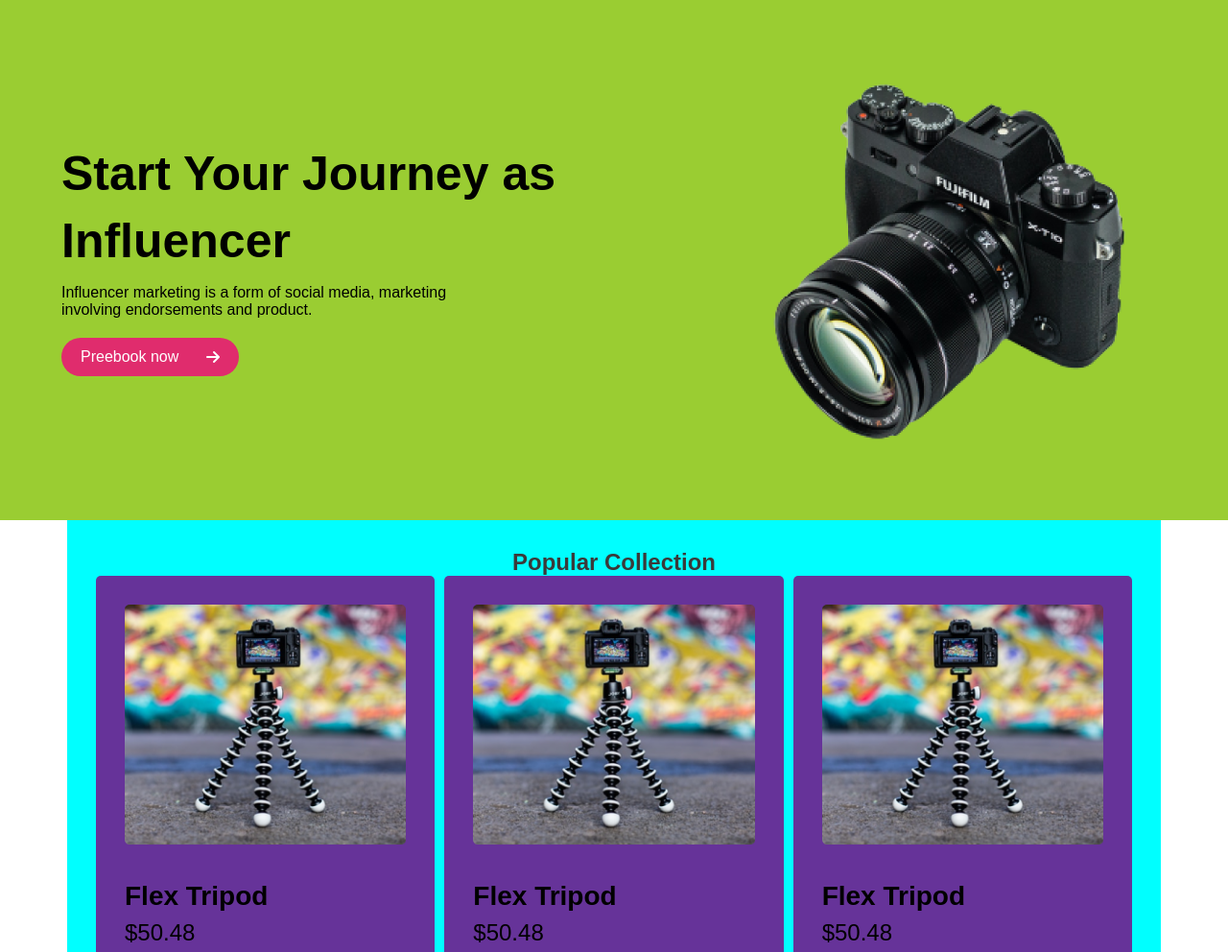
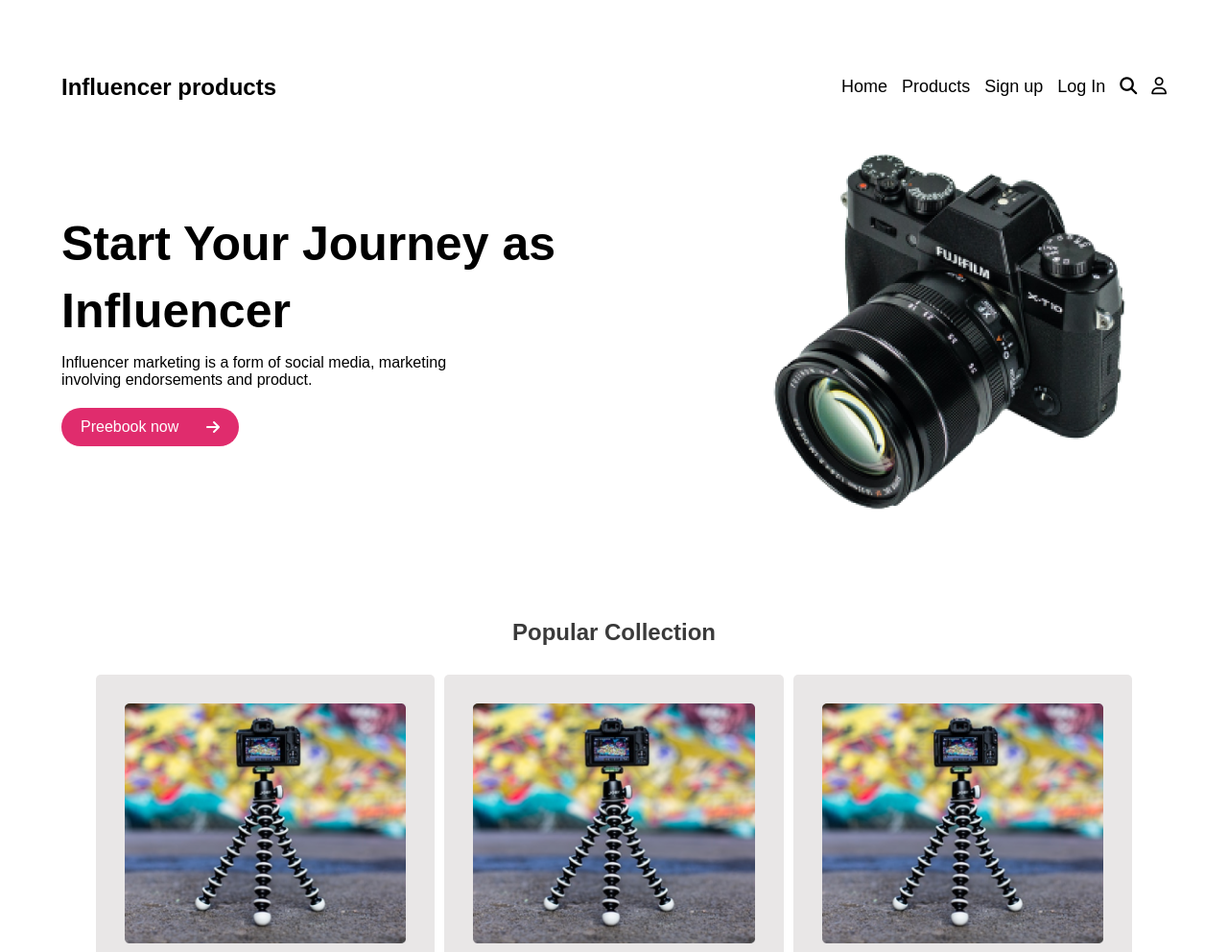
Before and after one commit to Shahedh0ssain/Influencer-gear, a plain HTML site: page index.html in a window 1280 px wide. Shown: the top 992 px of the page at 96% size. Drawn offline with Linux system fonts and the light colour scheme.

Commit message:
leptop version done

```diff
--- a/index.html
+++ b/index.html
@@ -20,6 +20,21 @@
     <header>
         <!-- hero section -->
         <section class="max-container">
+            <!-- navigation start-->
+            <nav class="nav-bar">
+                <div class="logo">
+                    <span class="logo-text">Influencer products</span>
+                </div>
+                <ul class="navigation">
+                    <li><a href=""></a>Home</li>
+                    <li><a href=""></a>Products</li>
+                    <li><a href=""></a>Sign up</li>
+                    <li><a href=""></a>Log In</li>
+                    <li><i class="fas fa-search"></i></li>
+                    <li><i class="far fa-user"></i></li>
+                </ul>
+            </nav>
+            <!-- navigation end -->
             <div class="hero-section">
                 <div class="hero-text">
                     <h1 class="section-title">Start Your Journey as Influencer</h1>
--- a/style.css
+++ b/style.css
@@ -16,16 +16,36 @@
 .max-container{
     width: 90%;
     padding: 5%;
-    background-color: yellowgreen;
+    background-color:#FFFFFF;
    }
 .container{
     width: 1080px;
     padding: 30px;
-    background-color: aqua;
+    background-color:#FFFFFF;
 }
 /* commen styels end */
 
 /* influencer showcase */
+.nav-bar{
+    display: flex;
+    align-items: center;
+    justify-content: space-between;
+    margin-bottom: 20px;
+}
+.navigation{
+    display: flex;
+    justify-content: space-around;
+
+}
+.navigation li{
+    list-style: none;
+    padding-left: 15px;
+    font-size: 18px;
+}
+.logo-text{
+    font-size: 24px;
+    font-weight: 600;
+}
 .hero-section{
     display: flex;
     align-items: center;
@@ -72,6 +92,7 @@
     text-align: center;
     font-size: 24px;
     color:#3A3A3A;
+    margin-bottom: 30px;
 }
 .collection{
     display: grid;
@@ -85,7 +106,7 @@
     /* height: 476px; */
     padding: 15px;
     border-radius: 5px;
-    background-color: rebeccapurple;
+    background-color: #e9e7e7;
 }
 .coll-items,h3,p{
     margin: 0;
@@ -147,7 +168,7 @@
 .footer-title{
     color:#FFFFFF;
     font-size: 24px;
-    font-weight: 400px;
+    font-weight: 400;
     line-height: 40px;
 }
 .copyright-text{
```
